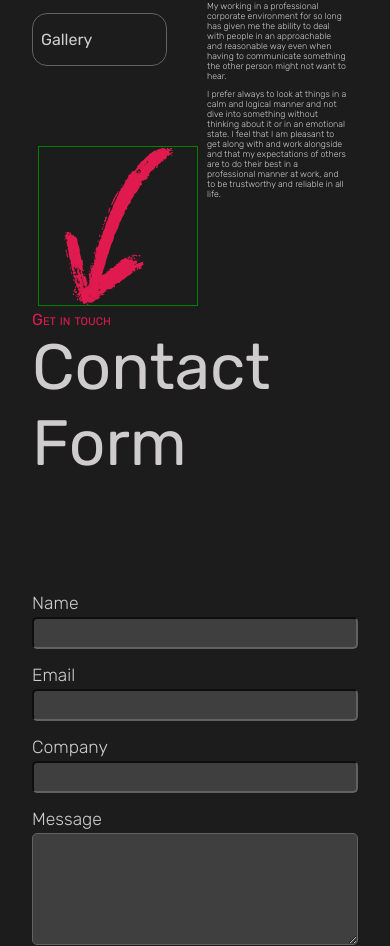
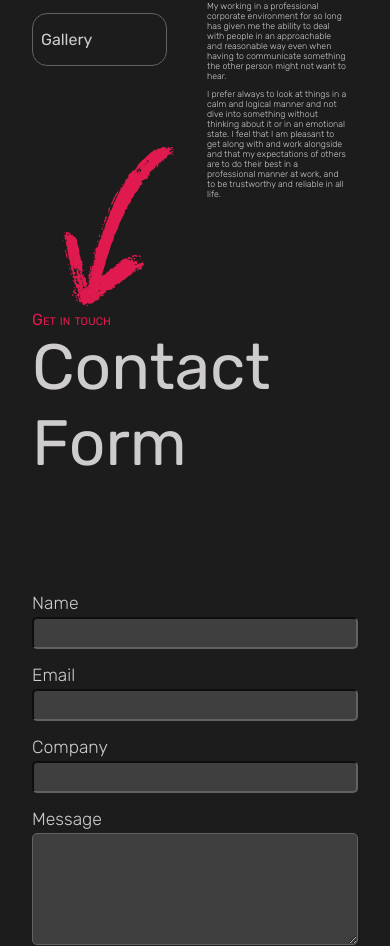
Before and after one commit to AdamBloy/portfolio, a Next.js app: page / in a window 390 px wide. Shown: the part 3020-3966 px from the top of the page. Built offline with nearby package versions, Linux system fonts and the light colour scheme.

Commit message:
removed stupid green box

```diff
--- a/app/components/sectionStyle.module.css
+++ b/app/components/sectionStyle.module.css
@@ -709,7 +709,6 @@
     height: 15rem;
     width: 15rem;
     transform: translate(-14rem, -0rem) scaleX(-1) rotate(-90deg);
-    border: 1px solid green;
   }
 }
 @media (max-width: 450px) {
@@ -717,6 +716,5 @@
     height: 10rem;
     width: 10rem;
     transform: translate(-10rem, -0rem) scaleX(-1) rotate(-90deg);
-    border: 1px solid green;
   }
 }
```
